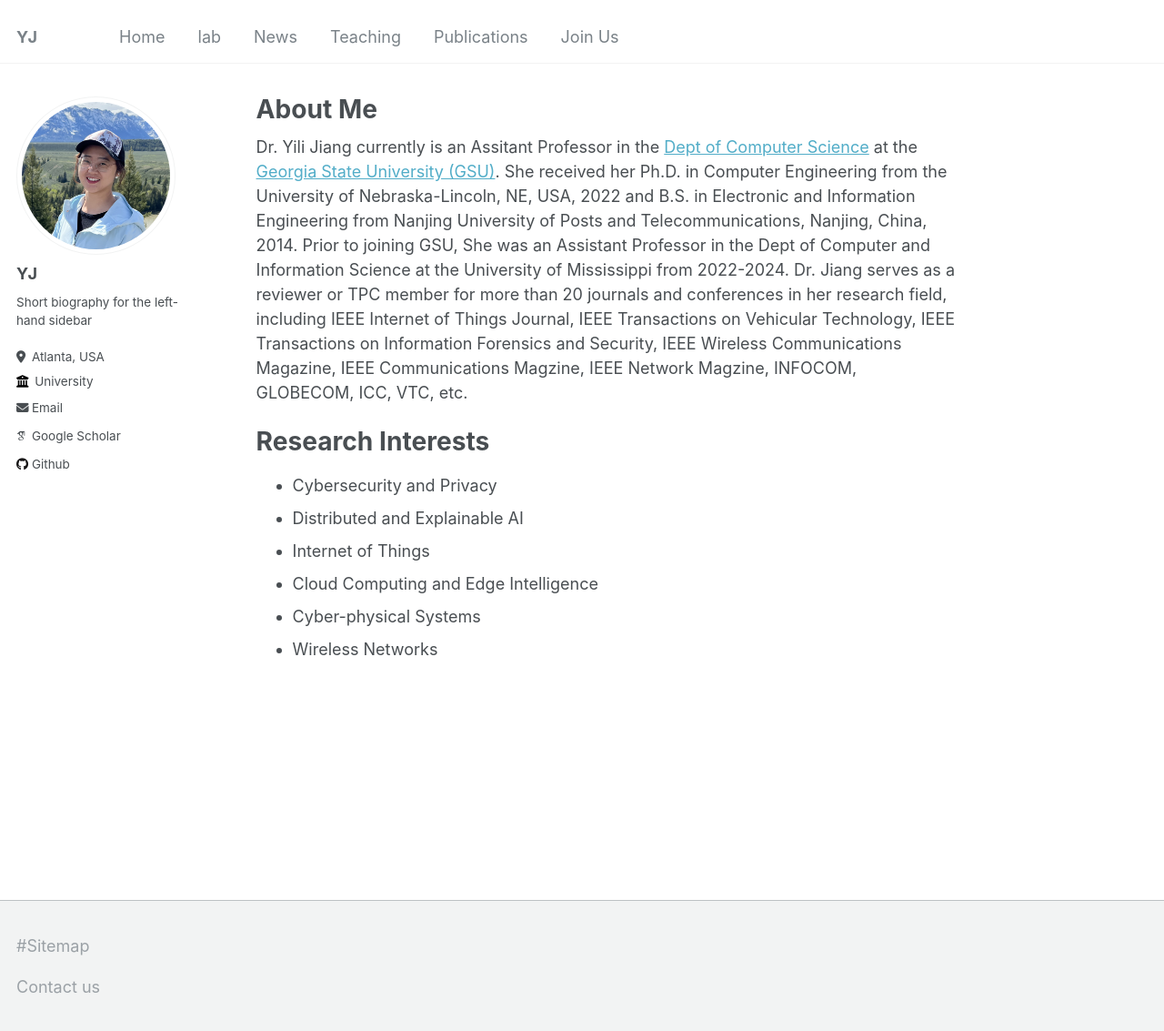
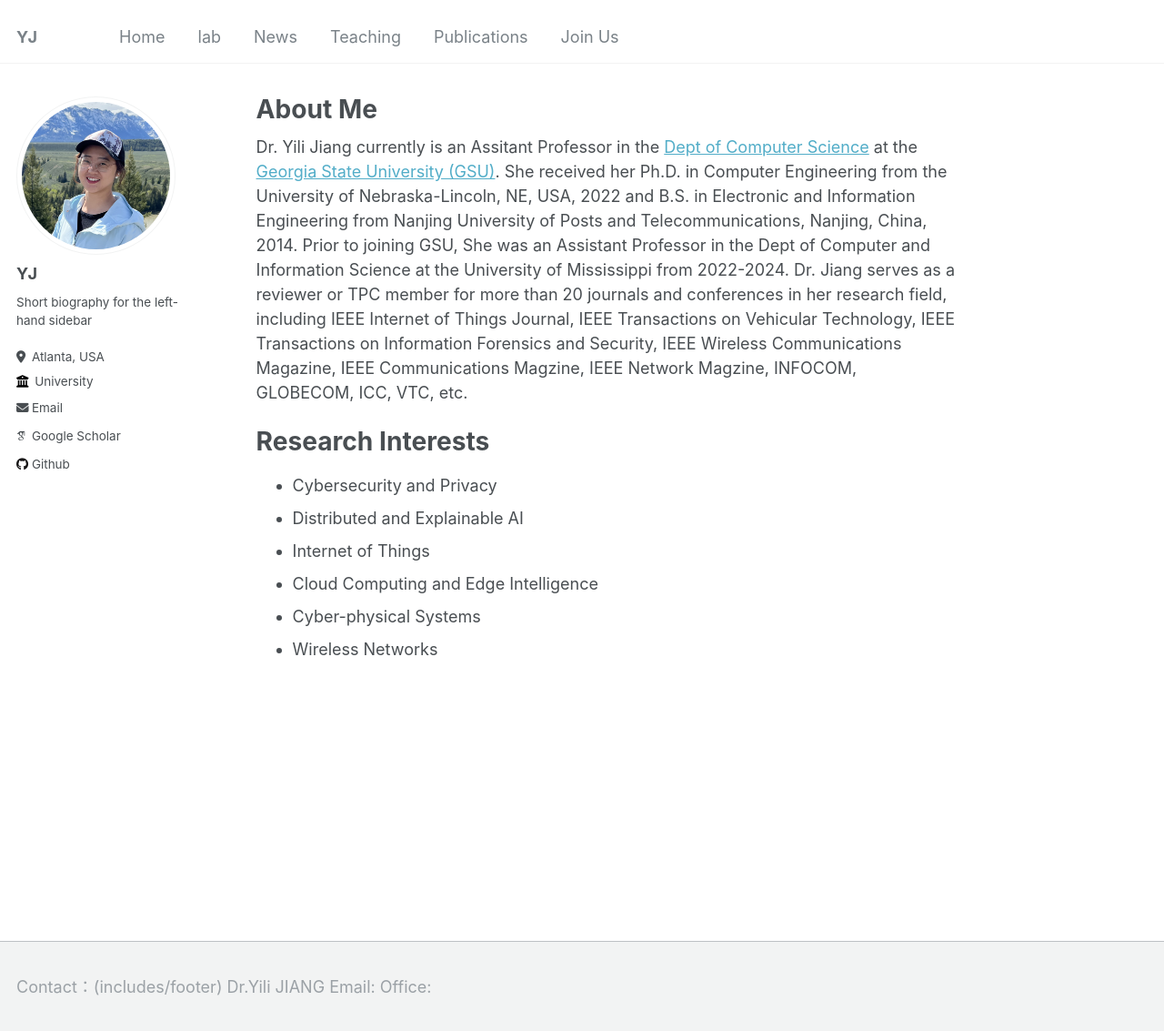
Before and after one commit to suhbrina-perry/suhbrina-perry.github.io, a Jekyll site: the page built from _pages/about.md, in a window 1280 px wide and 1157 px high. Shown: the top 1133 px of the window at 91% size. Built offline with Jekyll 4.4.1, drawn with Linux system fonts in a browser that asks for light colours; some web fonts are replaced.

Commit message:
Update custom.html

```diff
--- a/_includes/footer/custom.html
+++ b/_includes/footer/custom.html
@@ -1,4 +1,10 @@
 <!-- start custom footer snippets -->
-#<a href="/sitemap/">Sitemap</a>
-<p>Contact us</p>
+<p>
+  Contact：(includes/footer)
+  Dr.Yili JIANG
+  Email:
+  Office:
+
+
+</p>
 <!-- end custom footer snippets -->
```
